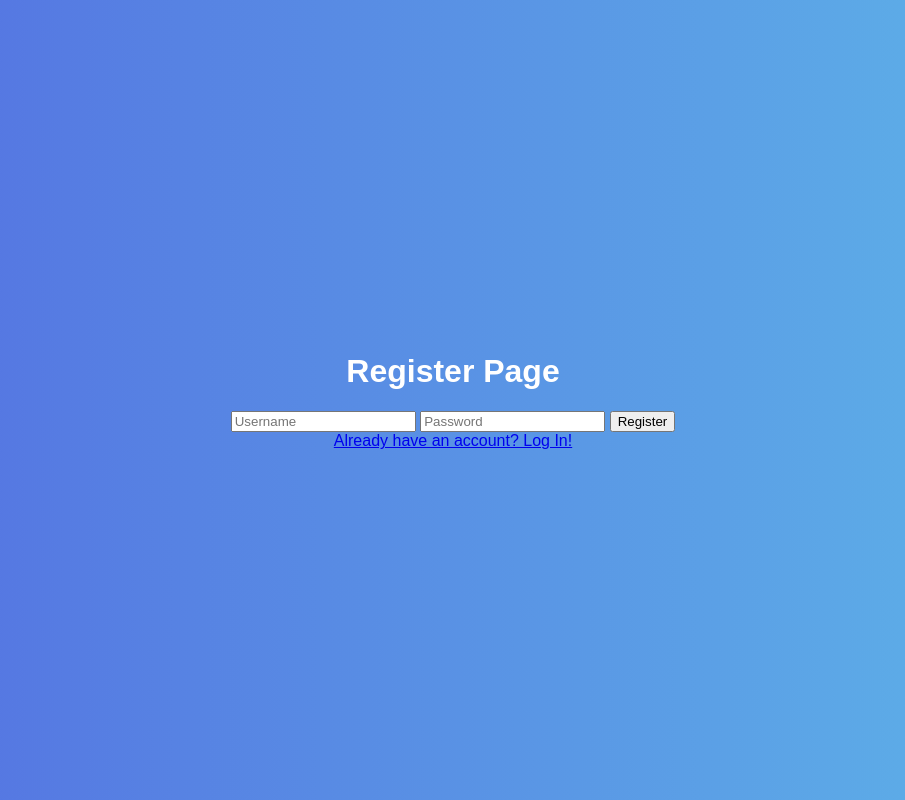
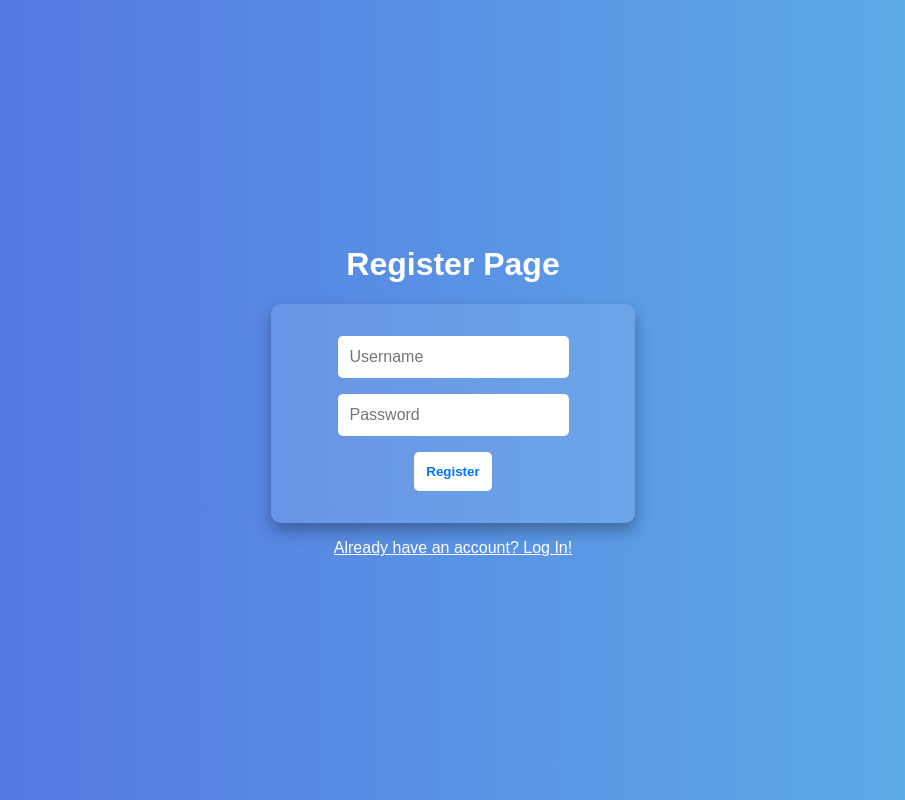
Before and after one commit to SevenWoos/UserAuthV1, a Flask app: page /register in a window 1280 px wide. Shown: the whole page, without its empty margins (187-1092 px from the left). Run offline with Flask 3, Linux system fonts and the light colour scheme.

Commit message:
updated form templates and template styles

```diff
--- a/static/register.css
+++ b/static/register.css
@@ -11,3 +11,55 @@ body {
   color: white;
   text-align: center;
 }
+
+
+form {
+  background-color: rgba(255, 255, 255, 0.1);
+  padding: 2rem;
+  border-radius: 10px;
+  box-shadow: 0 8px 16px rgba(0, 0, 0, 0.3);
+  width: 300px;
+  display: flex;
+  flex-direction: column;
+  gap: 1rem;
+}
+
+/* Input fields */
+input[type="text"],
+input[type="password"] {
+  padding: 0.75rem;
+  border: none;
+  border-radius: 5px;
+  outline: none;
+  font-size: 1rem;
+}
+
+/* Submit button */
+input[type="submit"],
+button {
+  padding: 0.75rem;
+  background-color: white;
+  color: #0072ff;
+  border: none;
+  border-radius: 5px;
+  font-weight: bold;
+  cursor: pointer;
+  transition: background-color 0.3s ease;
+}
+
+input[type="submit"]:hover,
+button:hover {
+  background-color: #e0e0e0;
+}
+
+/* Login link */
+a {
+  margin-top: 1rem;
+  color: white;
+  text-decoration: underline;
+  transition: color 0.2s;
+}
+
+a:hover {
+  color: #dcdcdc;
+}
--- a/templates/register.html
+++ b/templates/register.html
@@ -14,9 +14,20 @@
 
   <form method="POST" action="">
     {{ form.hidden_tag() }}
-    {{ form.username }}
-    {{ form.password }}
-    {{ form.submit}}
+
+    <div class="form-group">
+      <!-- {{ form.username }} -->
+      {{ form.username(class="form-control")}}
+    </div>
+
+    <div class="form-group">
+      <!-- {{ form.password }} -->
+      {{ form.password(class="form-control")}}
+    </div>
+
+    <div class="form-group">
+      {{ form.submit(class="submit-button")}}
+    </div>
   </form>
 
   <a href="{{url_for('login')}}">Already have an account? Log In!</a><br>
```
Also changed, not shown: static/dashboard.css (+11 -0 lines), static/login.css (+51 -0 lines), templates/login.html (+12 -3 lines), instance/database.db.
